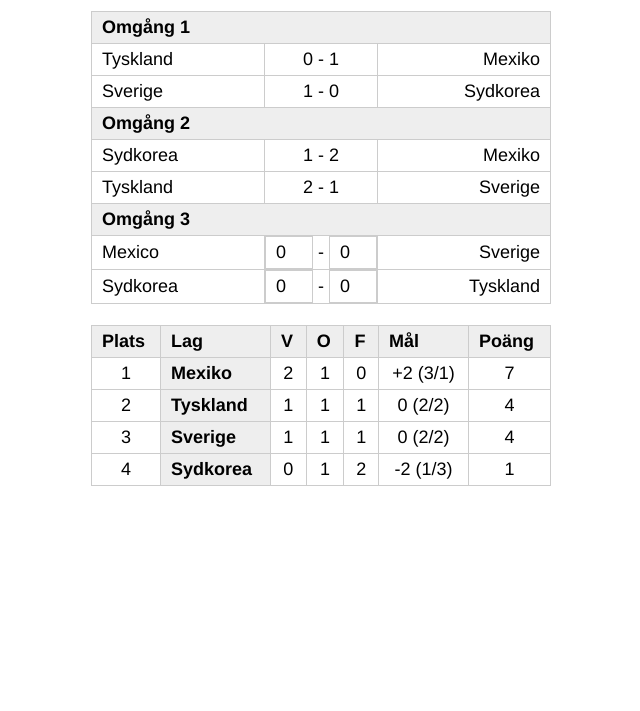
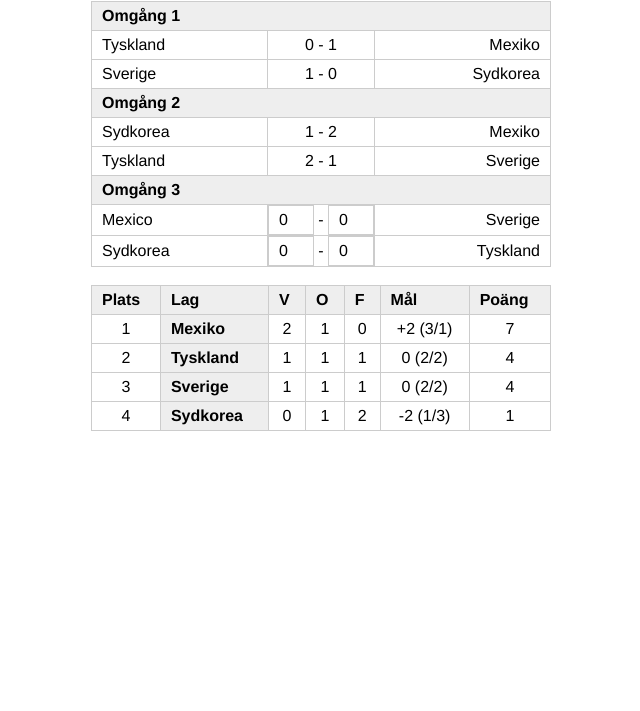
Before and after one commit to henrikekelof/VM-2018-grupp-F, a plain HTML site: page index.html in a window 1280 px wide. Shown: the part 89-800 px from the top of the page, without its empty margins (319-959 px from the left). Drawn offline with nearby package versions, Linux system fonts and the light colour scheme.

Commit message:
Style changes

```diff
--- a/index.html
+++ b/index.html
@@ -2,19 +2,41 @@
 <html>
 <head>
     <meta charset="UTF-8">
-    <meta name="viewport" content="width=500">
+    <meta name="viewport" content="width=480">
     <style>
-        body, input {
+        body {
             font-family: Helvetica, Arial, sans-serif;
-            font-size: 18px;
+            font-size: 16px;
+            margin: 0 auto;
+            padding: 10px;
+            max-width: 460px;
+        }
+        input {
+            font-family: Helvetica, Arial, sans-serif;
+            font-size: 16px;
             padding: 10px;
         }
-        body { max-width: 460px; margin: 0 auto; }
-        table { border-collapse: collapse; width: 100%; }
-        th, td, input { border: 1px solid #ccc; padding: 5px 10px; white-space: nowrap; }
-        th { text-align: left; background-color: #eee; }
-        td { text-align: center; }
-        .fair-play td, .fair-play th { font-style: italic; background-color: #fff3f4; }
+        table {
+            border-collapse: collapse;
+            width: 100%;
+        }
+        th, td, input {
+            border: 1px solid #ccc;
+            padding: 5px 10px;
+            white-space: nowrap;
+        }
+        th {
+            text-align: left;
+            background-color: #eee;
+        }
+        td {
+            text-align: center;
+        }
+        .fair-play td,
+        .fair-play th {
+            font-style: italic;
+            background-color: #fff3f4;
+        }
     </style>
 </head>
 <body>
```
